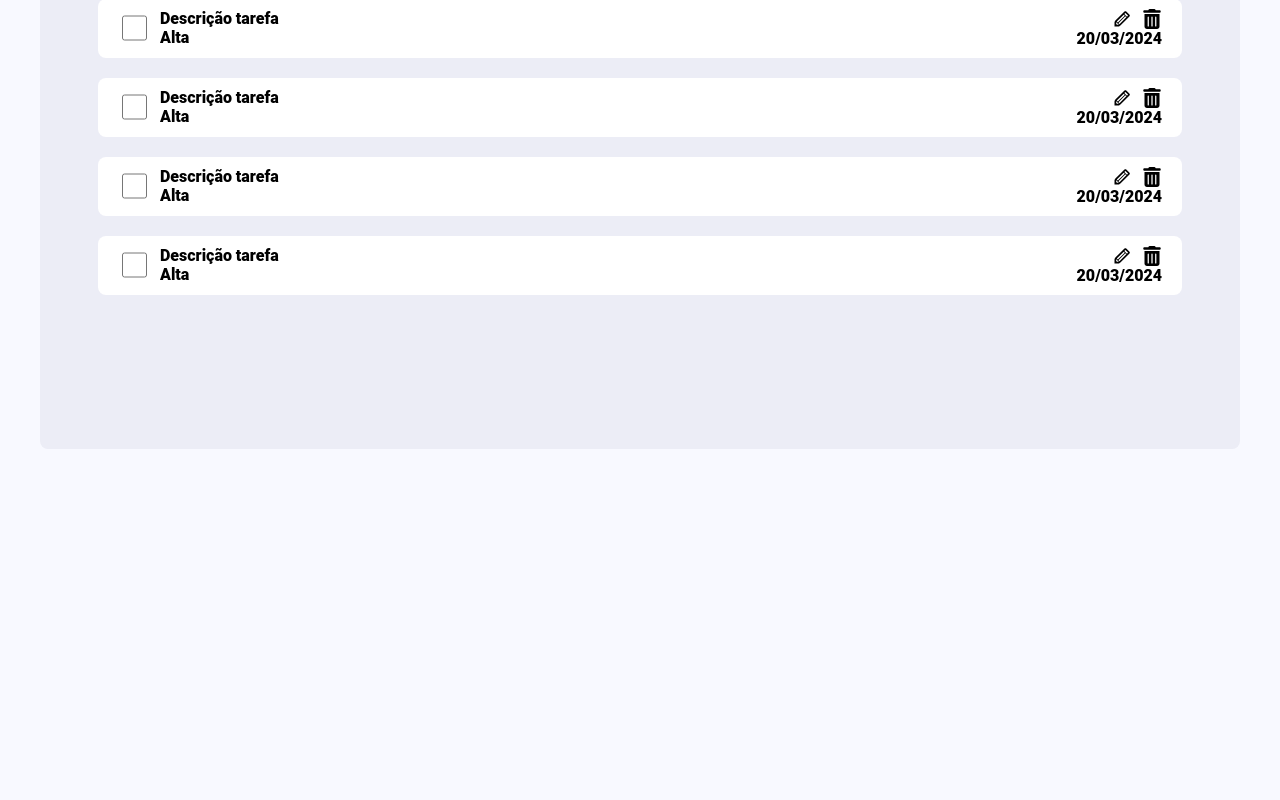
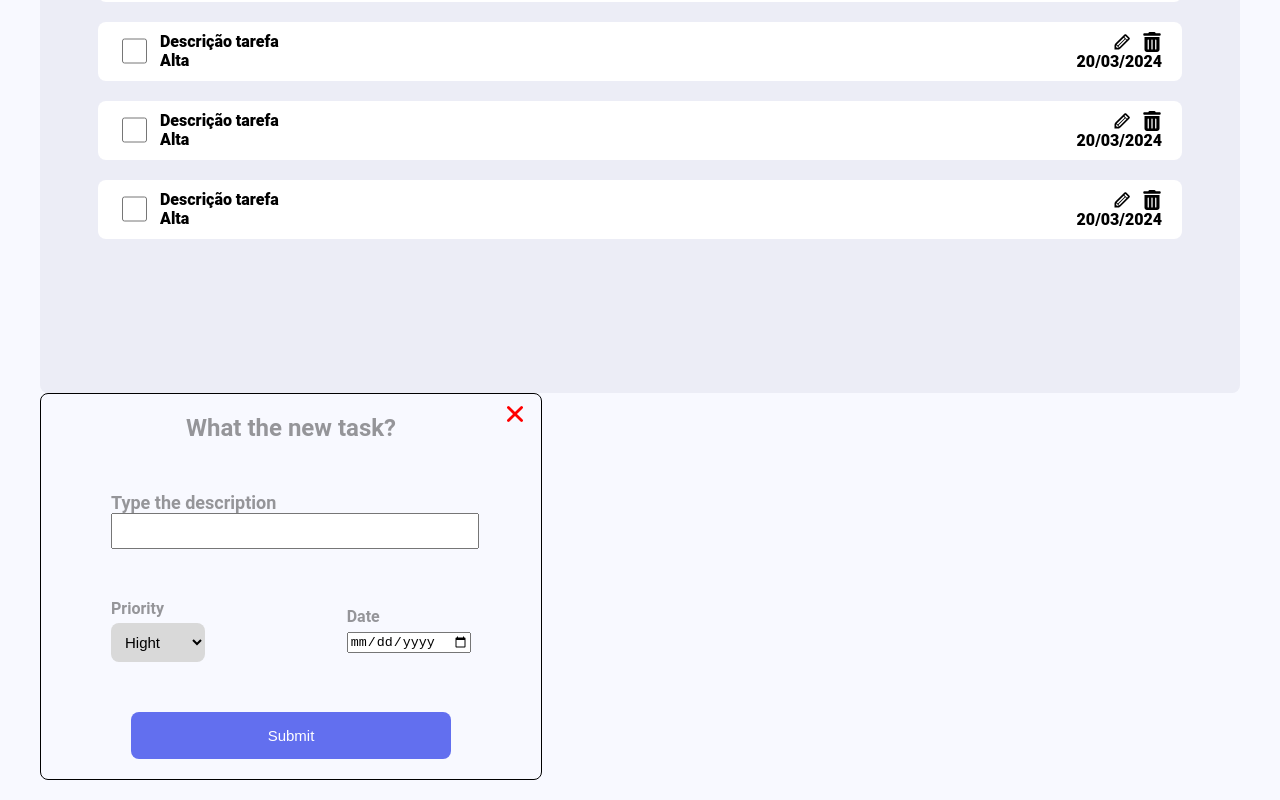
Before and after one commit to breno-gabriel/Simple-To-do-list, a React (Vite) app: page / in a window 1280 px wide. Shown: the part 275-1075 px from the top of the page. Before the commit the page ends 800 px from the top, so only its background shows below. Built offline with nearby package versions, Linux system fonts and the light colour scheme.

Commit message:
feat: adding the forms component

```diff
--- a/src/App.tsx
+++ b/src/App.tsx
@@ -2,6 +2,7 @@ import './App.css'
 import Button from './component/Button/Button'
 import DropDownMenu from './component/DropDownMenu/DropDownMenu'
 import TaskList from './component/TaskList/TaskList'
+import TodoForms from './component/TodoForms.tsx/TodoForms'
 
 function App() {
 
@@ -35,7 +36,11 @@ function App() {
 
       <TaskList></TaskList>
 
+      <TodoForms></TodoForms>
+
     </div>
+
+
   )
 }
 
--- a/src/component/DropDownMenu/DropDownMenu.css
+++ b/src/component/DropDownMenu/DropDownMenu.css
@@ -1,4 +1,4 @@
-.DropDownMenu select {
+.DropDownMenu {
 
     background-color:  #D9D9D9;
     border: none;
--- a/src/component/DropDownMenu/DropDownMenu.tsx
+++ b/src/component/DropDownMenu/DropDownMenu.tsx
@@ -5,13 +5,11 @@ const DropDownMenu = ({options}: DropDownMenuProps) => {
 
     return (
 
-        <form className='DropDownMenu'>
-            <select name="" id="">
+            <select className='DropDownMenu' name="" id="">
                 {options.map((item) => {
                     return <option value="">{item}</option>;
                 })}
             </select>
-        </form>
 
     );
 
--- /dev/null
+++ b/src/component/TodoForms.tsx/TodoForms.css
@@ -0,0 +1,102 @@
+.todoForms {
+
+    border-color: rgba(0,0,0,0.4);
+    border: solid 1px;
+    border-radius: 8px;
+    max-width: 500px;
+    display: flex;
+    flex-direction: column;
+    justify-content: center;
+    align-items: center;
+    position: relative;
+    font-weight: 700;
+
+}
+
+.todoForms h2 {
+
+    text-align: center;
+    color: rgba(0, 0, 0, 0.4);
+    margin-bottom: 50px;
+
+
+}
+
+.todoForms form {
+
+    display: flex;
+    flex-direction: column;
+    align-items: center;
+    gap: 50px;
+    width: 80%;
+    margin-bottom: 20px;
+
+}
+
+.todoForms form .todoForms-description {
+
+    width: 90%;
+
+}
+
+.todoForms form .todoForms-description label {
+
+    font-size: 18px;
+    color: rgba(0,0,0,0.4);
+
+}
+
+
+.todoForms form .todoForms-options {
+
+    display: flex;
+    justify-content: space-between;
+    align-items: center;
+    width: 90%;
+
+}
+
+.todoForms form .todoForms-options div label {
+
+    display: block;
+    color: rgba(0,0,0,0.4);
+    margin-bottom: 5px;
+
+}
+
+.todoForms form input[type='text'] {
+
+    display: block;
+    width: 100%;
+    height: 30px;
+    font-size: 20px;
+    color: rgba(0, 0, 0, 0.4);
+
+}
+
+.todoForms form input[type='date'] {
+
+    display: inline-block;
+
+
+}
+
+.todoForms form button {
+
+    display: block;
+    width: 80%;
+
+}
+
+.closeButton {
+
+    position: absolute;
+    top: 1%;
+    right: 1%;
+    border: none;
+    background-color: transparent;
+    font-size: 30px;
+    color: red;
+    cursor: pointer;
+
+}
--- /dev/null
+++ b/src/component/TodoForms.tsx/TodoForms.tsx
@@ -0,0 +1,60 @@
+import Button from '../Button/Button';
+import DropDownMenu from '../DropDownMenu/DropDownMenu';
+import './TodoForms.css';
+import { IoClose } from "react-icons/io5";
+
+const TodoForms = () => {
+
+    return (
+
+        <div  className='todoForms'>
+
+            <h2>What the new task?</h2>
+
+            <form>
+
+                <div className='todoForms-description'>
+
+                    <label htmlFor="">Type the description</label>
+                    <input type="text" />
+
+                </div>
+
+                <div className='todoForms-options'>
+
+                    <div>
+
+                        <label>Priority</label>
+                        <DropDownMenu options={["Hight", "Medium","Low"]}></DropDownMenu>
+
+                    </div>
+
+                    <div>
+
+                        <label>Date</label>
+                        <input type="date" />
+
+                    </div>
+
+                </div>
+
+
+                <Button content="Submit"></Button>
+
+            </form>
+
+            <button className='closeButton'>
+
+                <IoClose />
+
+            </button>
+
+        </div>
+
+
+    );
+
+};
+
+
+export default TodoForms;
```
